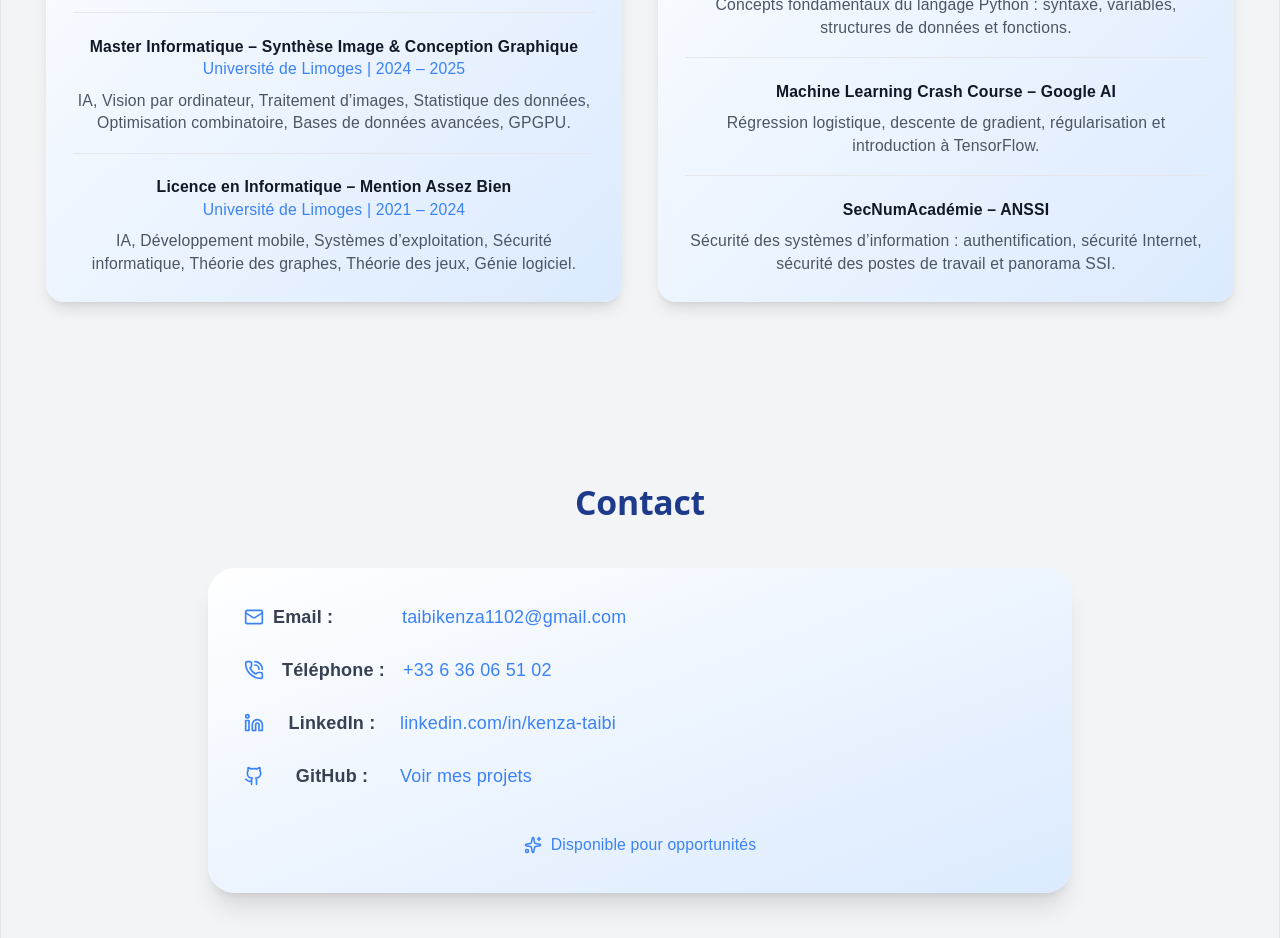
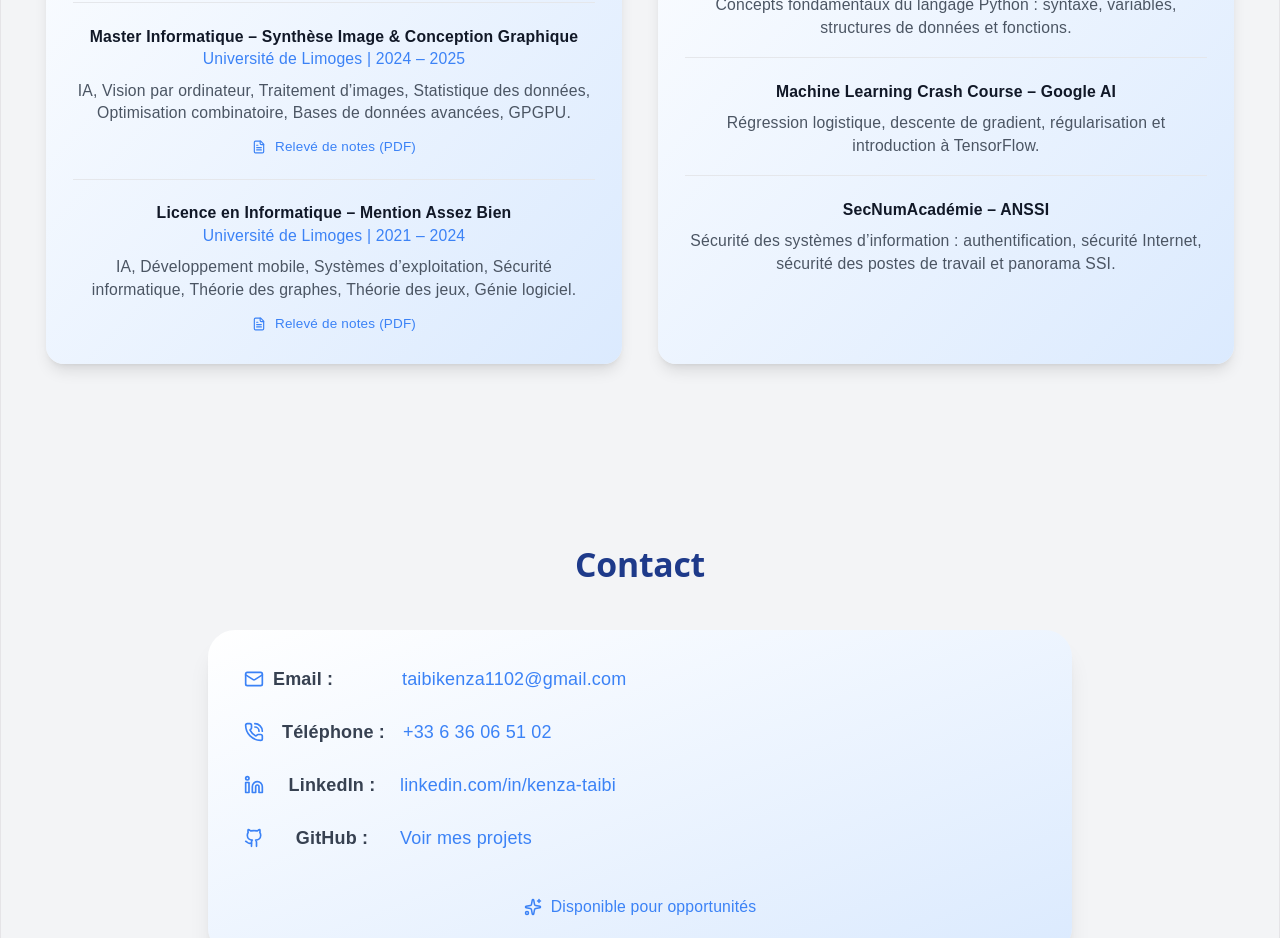
Before and after one commit to Kenzo2345/Portfolio, a React (Vite) app: page / in a window 1280 px wide. Shown: the part 1360-2298 px from the top of the page. Built offline with nearby package versions, Linux system fonts and the light colour scheme.

Commit message:
add transcript links for ISICG and licence entries

```diff
--- a/src/pages/About.jsx
+++ b/src/pages/About.jsx
@@ -48,6 +48,15 @@ export default function About() {
               <p className="text-blue-500 font-medium"> Université de Limoges | 2024 – 2025</p>
               <p className="text-gray-600 mt-2">
                 IA, Vision par ordinateur, Traitement d’images, Statistique des données, Optimisation combinatoire, Bases de données avancées, GPGPU.</p>
+              <a
+                href="/RN%20M1-isicg.pdf"
+                target="_blank"
+                rel="noopener noreferrer"
+                className="mt-3 inline-flex items-center gap-2 text-xs font-medium text-blue-500 hover:text-blue-700 transition"
+              >
+                <FileText size={14} />
+                Relevé de notes (PDF)
+              </a>
             </li>
             {/* Licence */}
             <li>
@@ -55,6 +64,15 @@ export default function About() {
               <p className="text-blue-500 font-medium">  Université de Limoges | 2021 – 2024</p>
               <p className="text-gray-600 mt-2">
                 IA, Développement mobile, Systèmes d’exploitation, Sécurité informatique, Théorie des graphes, Théorie des jeux, Génie logiciel.</p>
+              <a
+                href="/RN%20L3.pdf"
+                target="_blank"
+                rel="noopener noreferrer"
+                className="mt-3 inline-flex items-center gap-2 text-xs font-medium text-blue-500 hover:text-blue-700 transition"
+              >
+                <FileText size={14} />
+                Relevé de notes (PDF)
+              </a>
             </li>
           </ul>
         </div>
```
Also changed, not shown: 2 other files (tests, documents, lock files or other folders).
